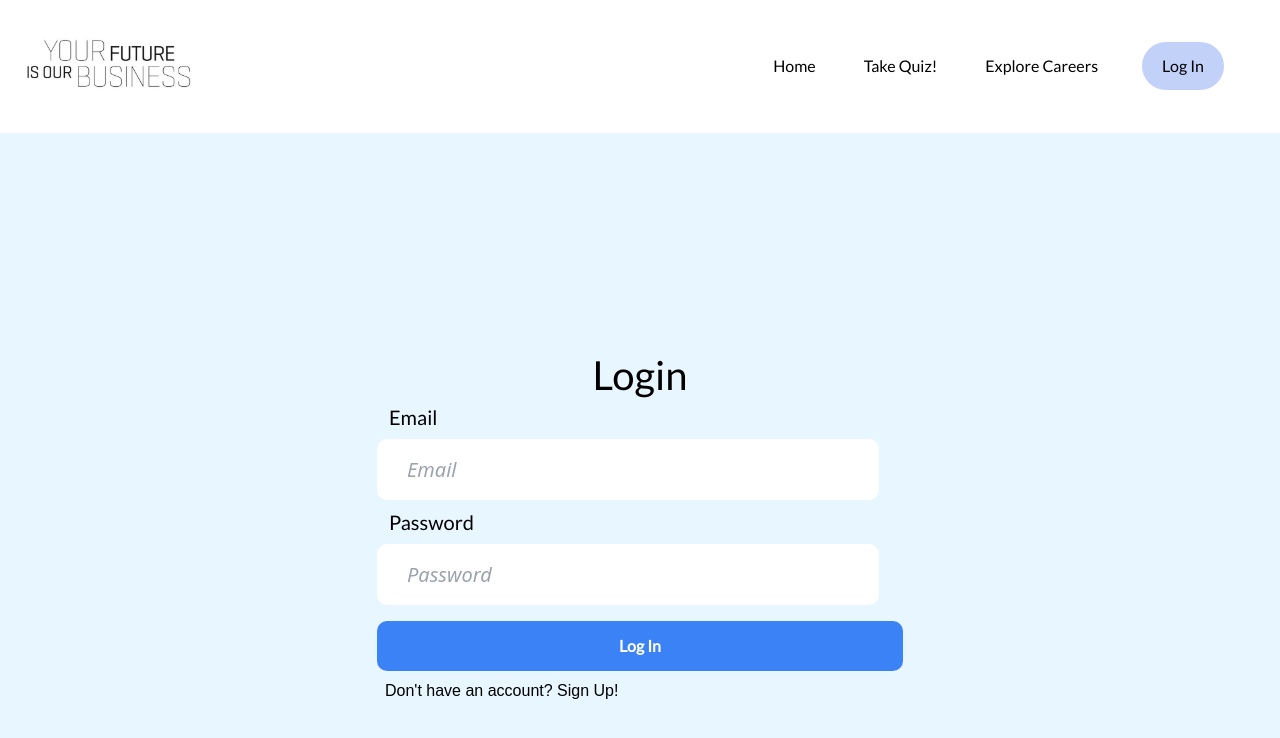
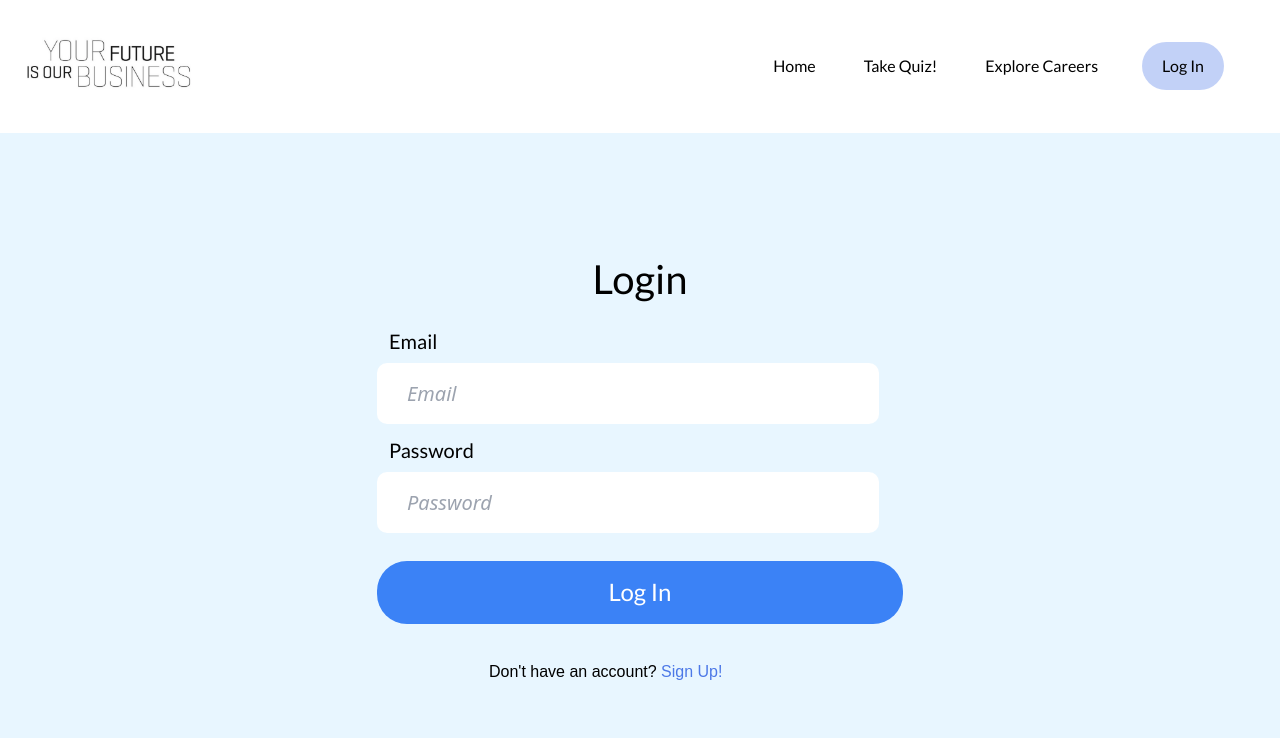
Before and after one commit to ucsc-blueprint/yfiob2, a Next.js app: page /login in a window 1280 px wide. Shown: the top 738 px of the page. Built offline with nearby package versions, Linux system fonts and the light colour scheme; no server answers.

Commit message:
Finished login page UI

```diff
--- a/src/app/login/page.jsx
+++ b/src/app/login/page.jsx
@@ -9,9 +9,9 @@ export const Page = () => {
     return (
         <>
             <Navbar />
-            <div className="flex flex-col items-center justify-center h-screen bg-[#E8F6FF]">
+            <div className="flex flex-col items-center justify-cent h-screen bg-[#E8F6FF]">
 
-                <h1 className="text-4xl font-lato font-medium text-[40px] leading-[40px] tracking-normal text-center">Login</h1>
+                <h1 className="text-4xl font-lato font-medium text-[40px] text-center mb-5 mt-[126px] ">Login</h1>
 				<div>
 					{/* Email Input */}
 					<p className="text-left m-3 w-[502px] font-lato font-normal text-[20px] leading-[20px] tracking-normal">Email</p>
@@ -24,7 +24,7 @@ export const Page = () => {
 					/>
 
 					{/* Password Input */}
-					<p className="text-left m-3 w-[502px] font-lato font-normal text-[20px] leading-[20px] tracking-normal">Password</p>
+					<p className="text-left m-3 mt-4 w-[502px] font-lato font-normal text-[20px] leading-[20px] tracking-normal">Password</p>
 					<input
 					className="w-[502px] h-[61px] rounded-[10px] text-[20px] text-[#898989] italic font-normal leading-[20px] pl-[30px] flex items-center"
 						placeholder={"Password"}
@@ -34,11 +34,11 @@ export const Page = () => {
 
 
 				<button
-					className="mt-4 w-full font-lato h-[50px] bg-blue-500 text-white font-bold rounded-[10px]"
+					className="mt-7 text-[24px] w-full font-lato h-[63px] bg-blue-500 text-white  rounded-[30px] w-[501px]"
 					>
 					Log In
 					</button>
-                    <p className="m-2 font-kumbh">Don't have an account? Sign Up!</p>
+                    <p className="mt-9 ml-28 font-kumbh">Don't have an account? <span className="text-[#4C78E7]">Sign Up!</span></p>
 				</div>
             </div>
         </>
```
